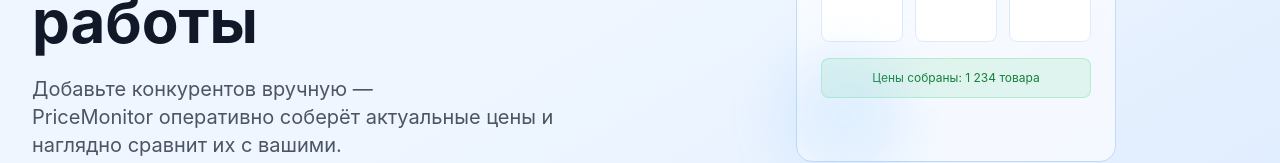
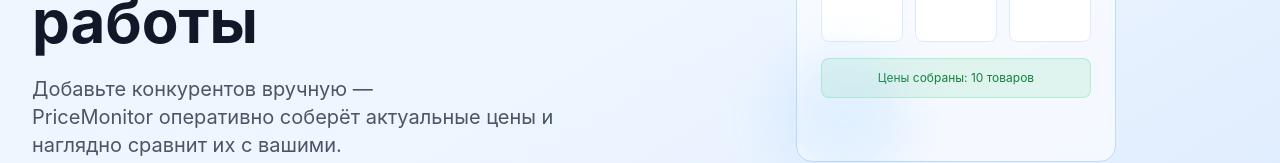
Before and after one commit to sjj696pjyw-ai/test, a React (Vite) app in the folder Price-monitor-develop 3/price-monitor/frontend/: page / in a window 1280 px wide. Shown: the part 436-599 px from the top of the page. Built offline with nearby package versions, Linux system fonts and the light colour scheme.

Commit message:
fix text

```diff
--- a/Price-monitor-develop 3/price-monitor/frontend/src/pages/Home.jsx
+++ b/Price-monitor-develop 3/price-monitor/frontend/src/pages/Home.jsx
@@ -74,7 +74,7 @@
                       </div>
                     </div>
                     <div className="h-10 rounded-lg bg-green-500/10 dark:bg-green-500/20 border border-green-400/30 dark:border-green-400/20 flex items-center justify-center">
-                      <span className="text-xs text-green-700 dark:text-green-300">Цены собраны: 1 234 товара</span>
+                      <span className="text-xs text-green-700 dark:text-green-300">Цены собраны: 10 товаров</span>
                     </div>
                   </div>
                 </div>
```
